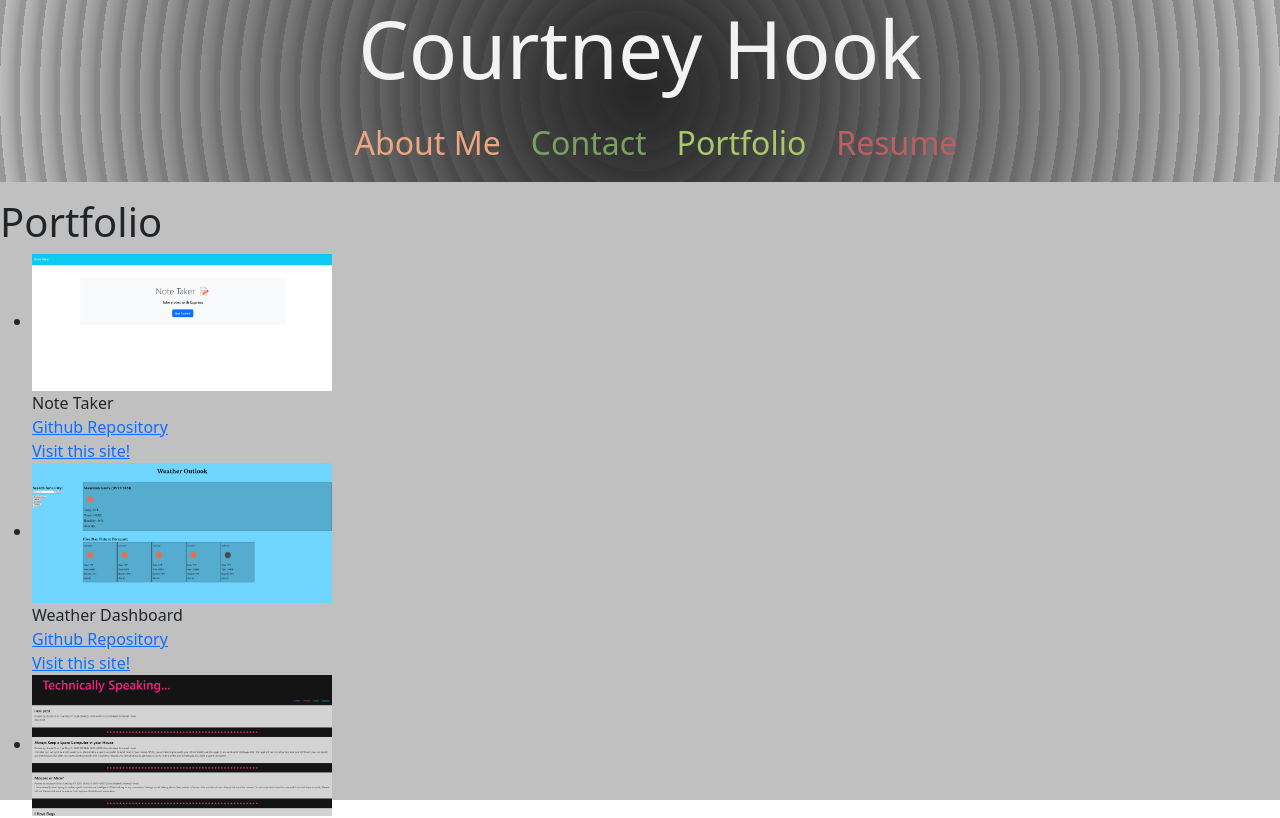
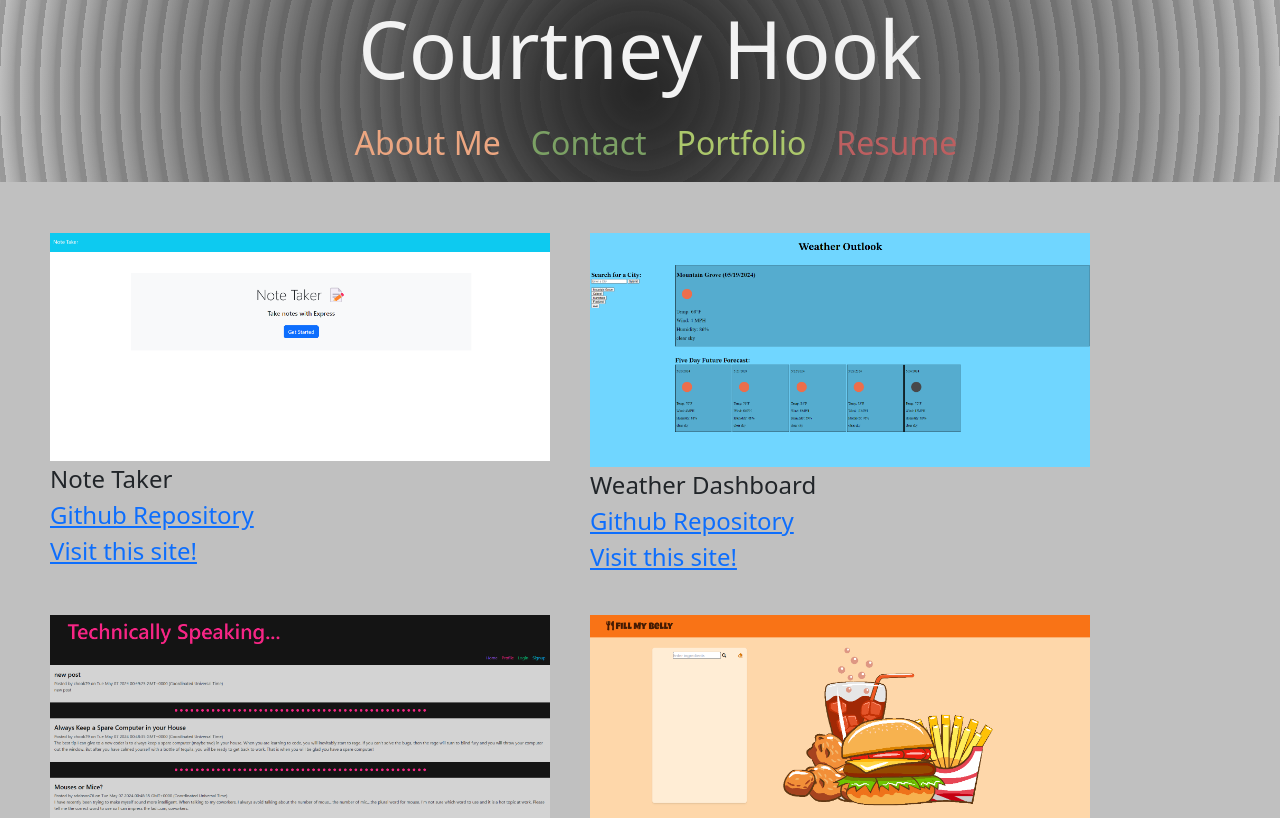
Before and after one commit to courtneyhook/react-portfolio, a React (Vite) app: page /portfolio in a window 1280 px wide. Shown: the top 818 px of the page. Built offline with nearby package versions, Linux system fonts and the light colour scheme.

Commit message:
portfolio rows are styled

```diff
--- a/src/App.css
+++ b/src/App.css
@@ -1,7 +1,7 @@
 #root {
   margin: 0 auto;
   background-color: #c0c0c0;
-  height: 100vh;
+  min-height: 100vh;
 }
 
 .header {
@@ -28,6 +28,20 @@
   display: inline-block;
   padding: 15px;
   font-size: 2rem;
+}
+
+.nav-list2 {
+  display: flex;
+  flex-wrap: wrap;
+  grid-column: 2;
+  list-style: none;
+  margin: 15px;
+  padding: 15px;
+  font-size: 1.5rem;
+}
+
+.project-item {
+  margin: 20px;
 }
 
 .color-1 {
--- a/src/components/Nav.jsx
+++ b/src/components/Nav.jsx
@@ -1,4 +1,4 @@
-import { Link, useLocation } from "react-router-dom";
+import { NavLink, useLocation } from "react-router-dom";
 
 function Nav() {
   const currentPage = useLocation().pathname;
@@ -7,42 +7,42 @@ function Nav() {
     <>
       <ul>
         <li className="nav-list color-1">
-          <Link
+          <NavLink
             to="/"
             className={currentPage === "/" ? "nav-link active" : "nav-link"}
           >
             About Me
-          </Link>
+          </NavLink>
         </li>
         <li className="nav-list color-2">
-          <Link
+          <NavLink
             to="/contact"
             className={
               currentPage === "/contact" ? "nav-link active" : "nav-link"
             }
           >
             Contact
-          </Link>
+          </NavLink>
         </li>
         <li className="nav-list color-3">
-          <Link
+          <NavLink
             to="/portfolio"
             className={
               currentPage === "/portfolio" ? "nav-link active" : "nav-link"
             }
           >
             Portfolio
-          </Link>
+          </NavLink>
         </li>
         <li className="nav-list color-4">
-          <Link
+          <NavLink
             to="/resume"
             className={
               currentPage === "/resume" ? "nav-link active" : "nav-link"
             }
           >
             Resume
-          </Link>
+          </NavLink>
         </li>
       </ul>
     </>
--- a/src/pages/Portfolio.jsx
+++ b/src/pages/Portfolio.jsx
@@ -4,14 +4,13 @@ import projects from "../components/projects";
 export default function Portfolio() {
   return (
     <>
-      <h1>Portfolio</h1>
-      <ul>
+      <div className="nav-list2">
         {projects.map((project) => (
-          <li key={projects.id}>
+          <div className="project-item" key={projects.id}>
             <img
               src={project.img}
               alt={`screenshot of ${project.name} website`}
-              width="300"
+              width="500"
             />
             <br />
             {`${project.name}`}
@@ -19,9 +18,9 @@ export default function Portfolio() {
             <Link to={project.github}>Github Repository</Link>
             <br />
             <Link to={project.url}>Visit this site!</Link>
-          </li>
+          </div>
         ))}
-      </ul>
+      </div>
     </>
   );
 }
--- a/src/pages/Resume.jsx
+++ b/src/pages/Resume.jsx
@@ -1,7 +1,6 @@
 export default function Resume() {
   return (
-    <>
-      <h1>Resume</h1>
+    <div className="content">
       <h3>Front-End Proficiencies</h3>
       <ul>
         <li>HTML</li>
@@ -24,6 +23,6 @@ export default function Resume() {
         <li>MERN</li>
         <li>GraphQL</li>
       </ul>
-    </>
+    </div>
   );
 }
```
